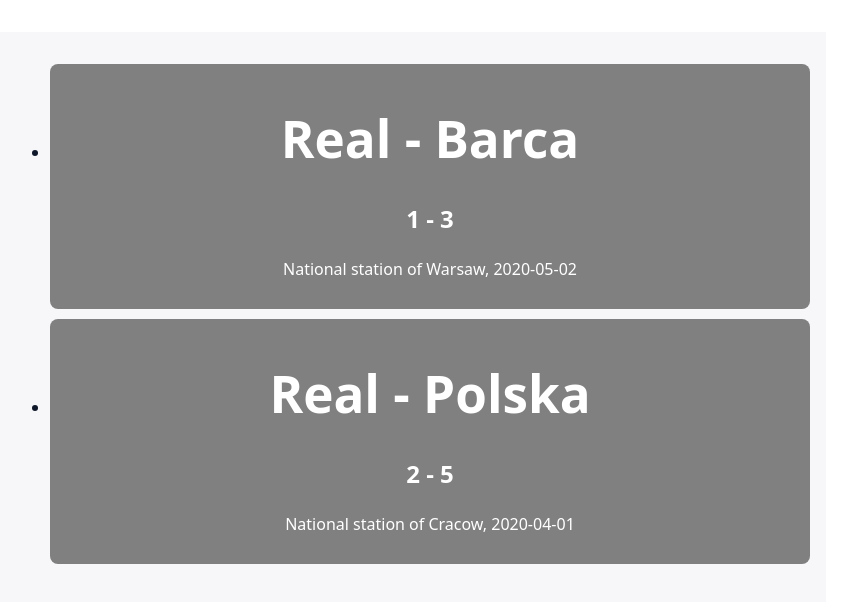
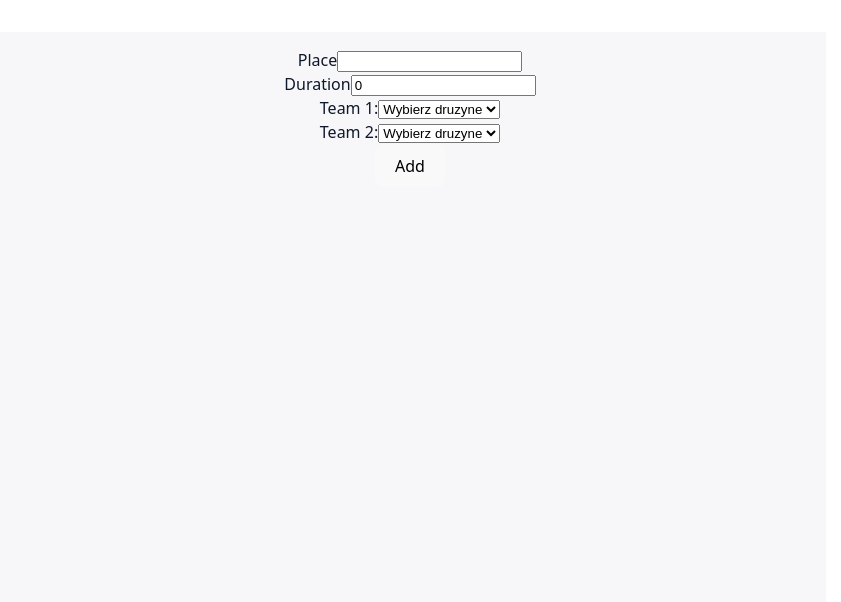
Before and after one commit to LukasSondej/FootballApp, a React (Vite) app: page / in a window 1280 px wide. Shown: the top 602 px of the page, without its empty margins (230-1071 px from the left). Built offline with nearby package versions, Linux system fonts and the light colour scheme; data requests are answered from the project's data file.

Commit message:
wstępny formularz do dodawania rozgrywki

```diff
--- a/src/matchesFolder/AddMatch.tsx
+++ b/src/matchesFolder/AddMatch.tsx
@@ -3,9 +3,11 @@
 import { useApi } from "../hooks/useApi";
 import { useAddMatchMutation } from "../mutations/useAddMatchMutation";
 import { FormMatch } from "./FormMatch";
+import { useGetTeams } from "../hooks/useGetTeams";
 
 export const AddMatch = () => {
 const {mutate, isPending, error} = useAddMatchMutation()
+const {data: teams, isLoading, error: errorTeams} = useGetTeams()
 const [values, setValues] = useState<NewMatch>({
       date: "",
     place: "",
@@ -17,7 +19,7 @@
 }
 
 )
- const onChange =(e: React.ChangeEvent<HTMLInputElement | HTMLSelectElement>) => {
+ const handleChange =(e: React.ChangeEvent<HTMLInputElement | HTMLSelectElement>) => {
     const {name, value} = e.target;
     setValues({
         ...values,
@@ -32,12 +34,15 @@
     duration: values.duration,
     team1Id: values.team1Id,
     team2Id: values.team2Id,
-    team1Score: values.team1Id,
-    team2Score: values.team2Id
+    team1Score: values.team1Score,
+    team2Score: values.team2Score
    })
 
 }
+if(!teams){
+    return <p>Loading Teams...</p>
+}
 return (
-    <FormMatch values={values} onChange={onChange} onSubmit={onSubmit}></FormMatch>
+    <FormMatch teams={teams} values={values} handleChange={handleChange} onSubmit={onSubmit}></FormMatch>
 )
 }
--- a/src/matchesFolder/FormMatch.tsx
+++ b/src/matchesFolder/FormMatch.tsx
@@ -1,24 +1,41 @@
 import { useState } from "react"
-import type { Match, NewMatch } from "../types"
+import type { Match, NewMatch, Team } from "../types"
 
 type PropsMatch = {
   values: NewMatch;
-  onChange: (e: React.ChangeEvent<HTMLInputElement | HTMLSelectElement>) => void
+  handleChange: (e: React.ChangeEvent<HTMLInputElement | HTMLSelectElement>) => void
   onSubmit: (e: React.FormEvent<HTMLFormElement>)=> void
-
+teams: Team[]
 }
-export const FormMatch = ({values, onChange, onSubmit}: PropsMatch) => {
+export const FormMatch = ({values, handleChange, onSubmit, teams}: PropsMatch) => {
 return (
 <form onSubmit={onSubmit}>
-
 <div>
-
-
-
+<label htmlFor="place">Place</label>
+<input type="text" name="place" id="place" value={values.place} onChange={handleChange}/>
 
 </div>
 
+<div>
+  <label htmlFor="duration">Duration</label>
+  <input type="text" name="duration" id="duration" value={values.duration} onChange={handleChange}/>
+</div>
+<div>
+  <label>Team 1:</label>
+<select required name="team1Id" id="team1Id" value={values.team1Id} onChange={handleChange}>
+  <option value="">Wybierz druzyne</option>
+  {teams.map(el => <option key={el.id} value={el.id}>{el.name}</option>)}
+</select>
+</div>
+<div>
+  <label>Team 2:</label>
+<select required name="team2Id" id="team2Id" value={values.team2Id} onChange={handleChange}>
+  <option value="">Wybierz druzyne</option>
+  {teams.map(el => <option key={el.id} value={el.id}>{el.name}</option>)}
+</select>
+</div>
 
+<button type="submit">Add</button>
 </form>
 
 )
--- a/src/matchesFolder/ParentMatchesComp.tsx
+++ b/src/matchesFolder/ParentMatchesComp.tsx
@@ -1,8 +1,10 @@
+import { AddMatch } from "./AddMatch"
 import { ListMatches } from "./ListMatches"
 
 export const ParentMatchesComp = () => {
     return(
-        <ListMatches/>
+        <AddMatch/>
+
     )
 
 }
--- a/src/matchesFolder/SingleMatch.tsx
+++ b/src/matchesFolder/SingleMatch.tsx
@@ -27,6 +27,7 @@
 <StyledDiv>
     <h1>{team1.name} - {team2.name}</h1>
     <h2>{matchData.team1Score} - {matchData.team2Score}</h2>
+    <h3>Duration: {matchData.duration}</h3>
     <p>{matchData.place}, {matchData.date}</p>
 </StyledDiv>
 )
```
